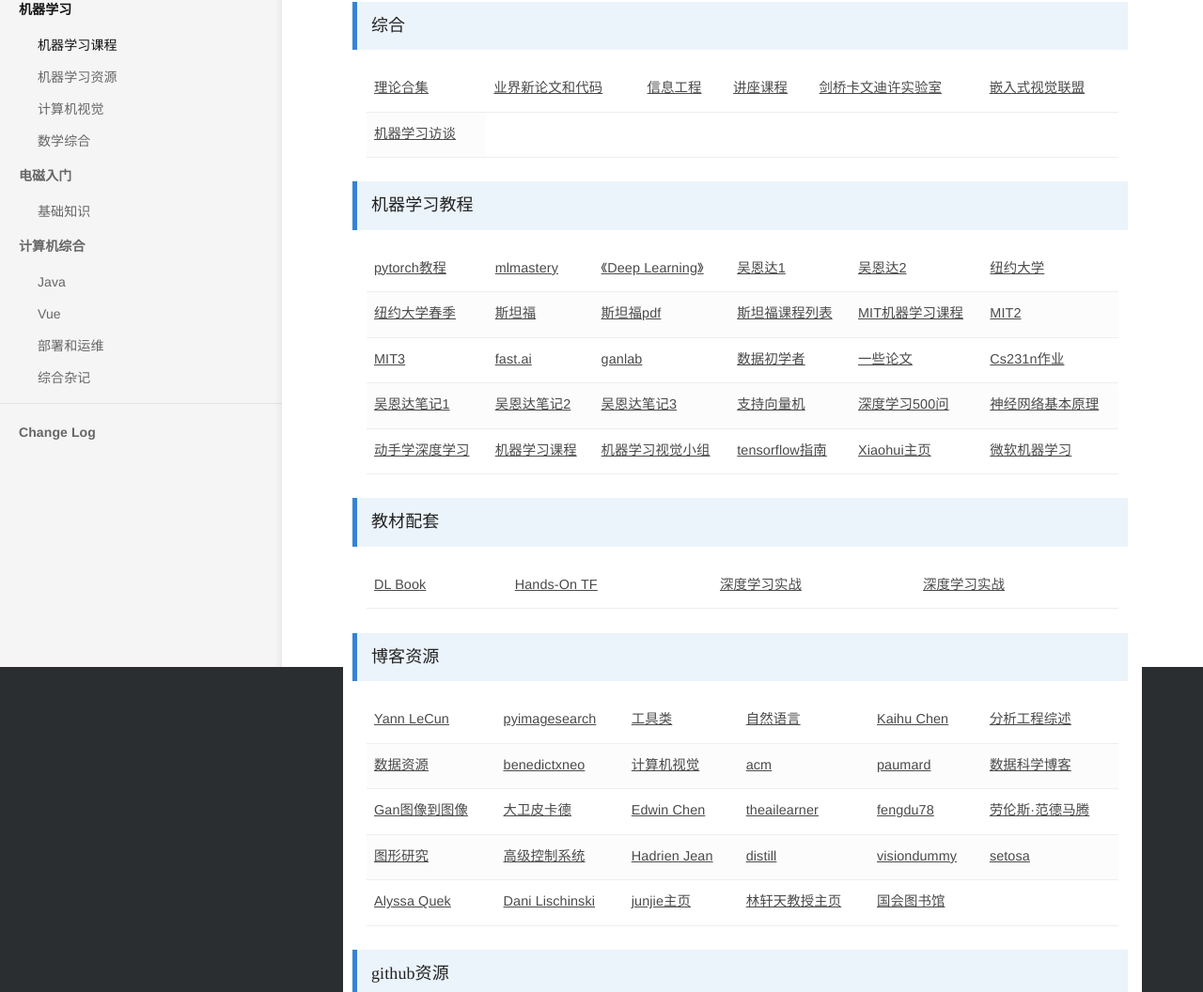
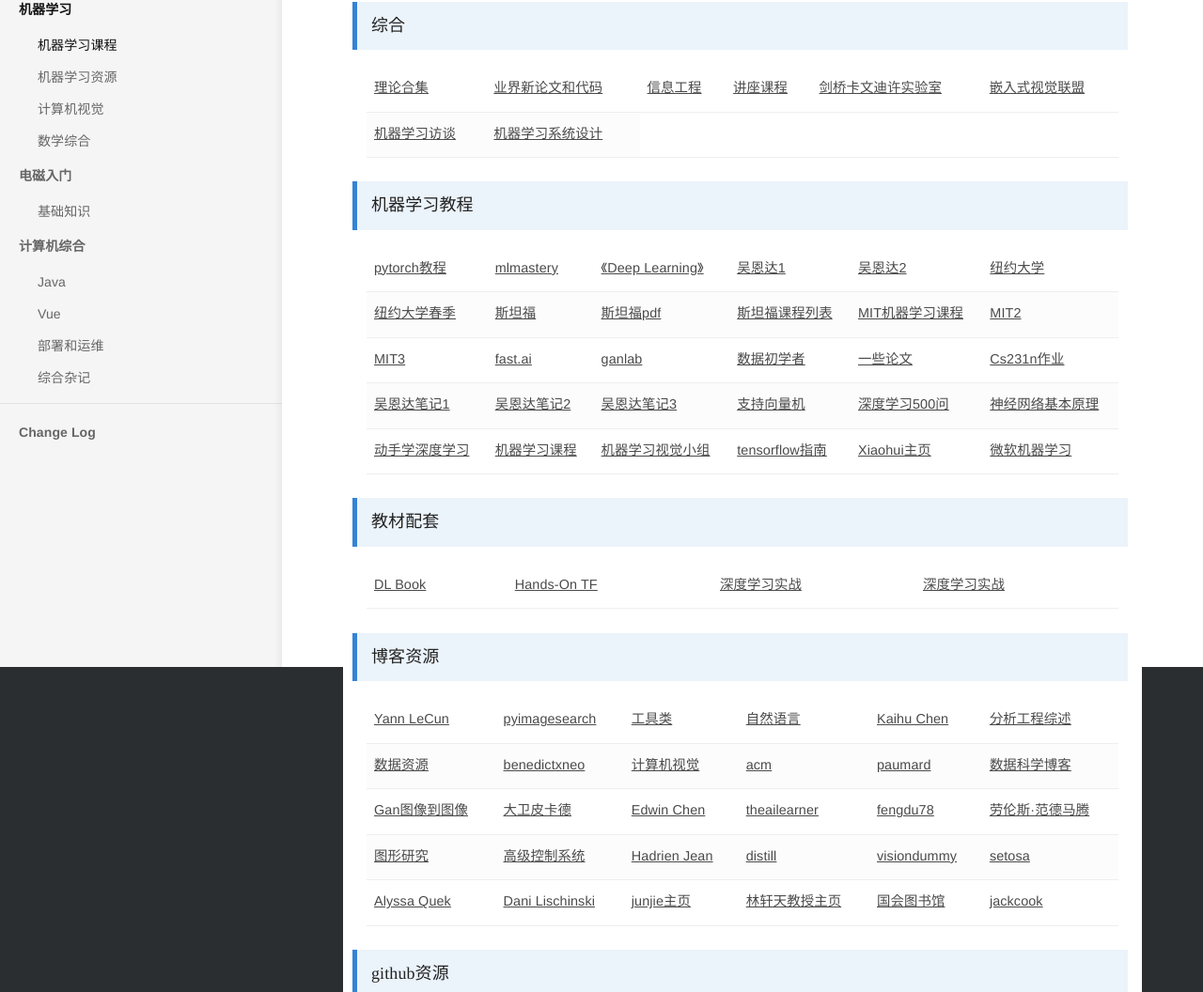
Before and after one commit to bashendixie/Machine_Learning_Notes, a Jekyll site: the page built from _docs/1、机器学习/机器学习课程.md, in a window 1280 px wide. Shown: the part 190-1246 px from the top of the page at 94% size. Built offline with Jekyll 4.4.1, drawn with Linux system fonts in a browser that asks for light colours; some web fonts are replaced.

Commit message:
no message

```diff
--- a/_docs/1、机器学习/机器学习课程.md
+++ b/_docs/1、机器学习/机器学习课程.md
@@ -30,6 +30,9 @@
 		<tr>
 			<td>
 				<a href="https://huyenchip.com/ml-interviews-book/?q=" target="_blank">机器学习访谈</a>
+			</td>
+			<td>
+				<a href="https://stanford-cs329s.github.io/" target="_blank">机器学习系统设计</a>
 			</td>
 		</tr>
 	</tbody>
@@ -259,6 +262,9 @@
 			</td>
 			<td>
 				<a href="https://www.loc.gov/" target="_blank">国会图书馆</a>
+			</td>
+			<td>
+				<a href="https://jackcook.com/" target="_blank">jackcook</a>
 			</td>
 		</tr>
 	</tbody>
```
